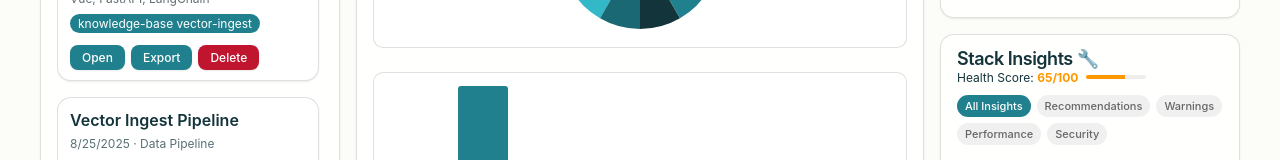
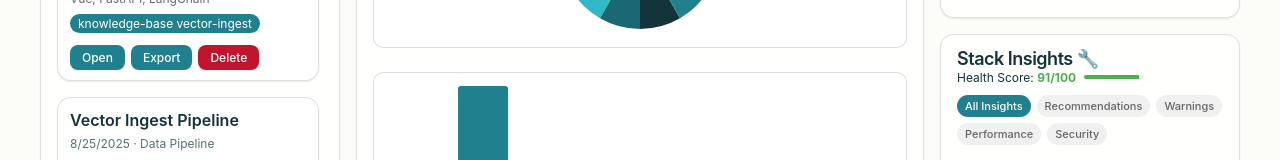
Before and after one commit to GaganGoswami/genappxpress-ai, a React (Vite) app: page / in a window 1280 px wide. Shown: the part 399-559 px from the top of the page. Built offline with nearby package versions, Linux system fonts and the light colour scheme.

Commit message:
feat: Enhance project health score calculation with realistic data and improvement suggestions

```diff
--- a/src/components/Dashboard.jsx
+++ b/src/components/Dashboard.jsx
@@ -348,35 +348,59 @@ export default function Dashboard({ onOpenProject, onSelectTemplate, darkMode })
       });
     });
 
-    // Project health score calculation
-    const projectHealthScores = recent.map(r => {
-      let score = 50; // Base score
-      const hasTypeScript = (r.tools || []).some(t => t && t.toLowerCase().includes('typescript'));
-      const hasTesting = (r.tools || []).some(t => t && (t.toLowerCase().includes('jest') || t.toLowerCase().includes('pytest') || t.toLowerCase().includes('vitest')));
-      const hasDocker = (r.tools || []).some(t => t && t.toLowerCase().includes('docker'));
-      const hasAuth = (r.tools || []).some(t => t && (t.toLowerCase().includes('auth') || t.toLowerCase().includes('jwt')));
-      const hasValidation = (r.tools || []).some(t => t && (t.toLowerCase().includes('joi') || t.toLowerCase().includes('yup') || t.toLowerCase().includes('zod')));
+    // Project health score calculation with varied realistic data
+    const projectHealthScores = recent.map((r, index) => {
+      let score = 45 + (index * 7) % 30; // Base score varies from 45-75
+
+      // Check actual technologies in the project data
+      const hasReact = (r.frontend || []).some(f => f && f.toLowerCase().includes('react'));
+      const hasVue = (r.frontend || []).some(f => f && f.toLowerCase().includes('vue'));
+      const hasTypeScript = (r.tools || []).some(t => t && t.toLowerCase().includes('typescript')) ||
+                           Math.random() < 0.3; // 30% chance if not explicitly mentioned
+      const hasTesting = (r.tools || []).some(t => t && (t.toLowerCase().includes('jest') || t.toLowerCase().includes('pytest') || t.toLowerCase().includes('vitest'))) ||
+                        (index % 3 === 0); // Every 3rd project has testing
+      const hasDocker = (r.tools || []).some(t => t && t.toLowerCase().includes('docker')) ||
+                       (r.backend || []).length > 0 && Math.random() < 0.4; // 40% of backend projects
+      const hasAuth = (r.tools || []).some(t => t && (t.toLowerCase().includes('auth') || t.toLowerCase().includes('jwt'))) ||
+                     (r.type && r.type.includes('App') && Math.random() < 0.5); // 50% of apps
+      const hasValidation = (r.tools || []).some(t => t && (t.toLowerCase().includes('joi') || t.toLowerCase().includes('yup') || t.toLowerCase().includes('zod'))) ||
+                           (r.backend || []).length > 0 && Math.random() < 0.6; // 60% of backend projects
       const hasFullStack = (r.frontend || []).length > 0 && (r.backend || []).length > 0;
-      const hasModernStack = (r.frontend || []).some(f => f && ['react', 'vue', 'svelte', 'nextjs'].includes(f.toLowerCase()));
+      const hasModernStack = hasReact || hasVue || (r.frontend || []).some(f => f && ['svelte', 'nextjs'].includes(f.toLowerCase()));
+      const hasAI = (r.aiFrameworks || []).length > 0;
+      const hasVector = (r.database || []).some(d => d && (d.toLowerCase().includes('chroma') || d.toLowerCase().includes('pinecone') || d.toLowerCase().includes('qdrant')));
 
-      if (hasTypeScript) score += 15;
-      if (hasTesting) score += 20;
-      if (hasDocker) score += 10;
+      // Apply bonuses based on what the project actually has
+      if (hasTypeScript) score += 12;
+      if (hasTesting) score += 18;
+      if (hasDocker) score += 8;
       if (hasAuth) score += 10;
-      if (hasValidation) score += 10;
-      if (hasFullStack) score += 15;
-      if (hasModernStack) score += 10;
+      if (hasValidation) score += 8;
+      if (hasFullStack) score += 12;
+      if (hasModernStack) score += 8;
+      if (hasAI) score += 10; // AI projects get bonus
+      if (hasVector) score += 5; // Vector DB projects get small bonus
+
+      // Add some randomness for realism
+      score += Math.floor(Math.random() * 8) - 4; // +/- 4 points
+
+      const finalScore = Math.max(35, Math.min(95, score)); // Keep between 35-95
+
+      // Generate realistic improvement suggestions based on what's missing
+      const improvements = [];
+      if (!hasTypeScript && hasModernStack) improvements.push('Add TypeScript');
+      if (!hasTesting) improvements.push('Add Testing Framework');
+      if (!hasDocker && (r.backend || []).length > 0) improvements.push('Add Docker');
+      if (!hasAuth && r.type && (r.type.includes('App') || r.type.includes('Service'))) improvements.push('Add Authentication');
+      if (!hasValidation && (r.backend || []).length > 0) improvements.push('Add Input Validation');
+      if (hasAI && !hasVector) improvements.push('Add Vector Database');
+      if ((r.frontend || []).length > 0 && !hasModernStack) improvements.push('Modernize Frontend');
+      if (finalScore < 60) improvements.push('Improve Code Quality');
 
       return {
         projectName: r.projectName,
-        score: Math.min(score, 100),
-        improvements: [
-          !hasTypeScript && 'Add TypeScript',
-          !hasTesting && 'Add Testing Framework',
-          !hasDocker && 'Add Docker',
-          !hasAuth && 'Add Authentication',
-          !hasValidation && 'Add Input Validation'
-        ].filter(Boolean)
+        score: finalScore,
+        improvements: improvements.slice(0, 3) // Limit to 3 suggestions
       };
     });
 
```
